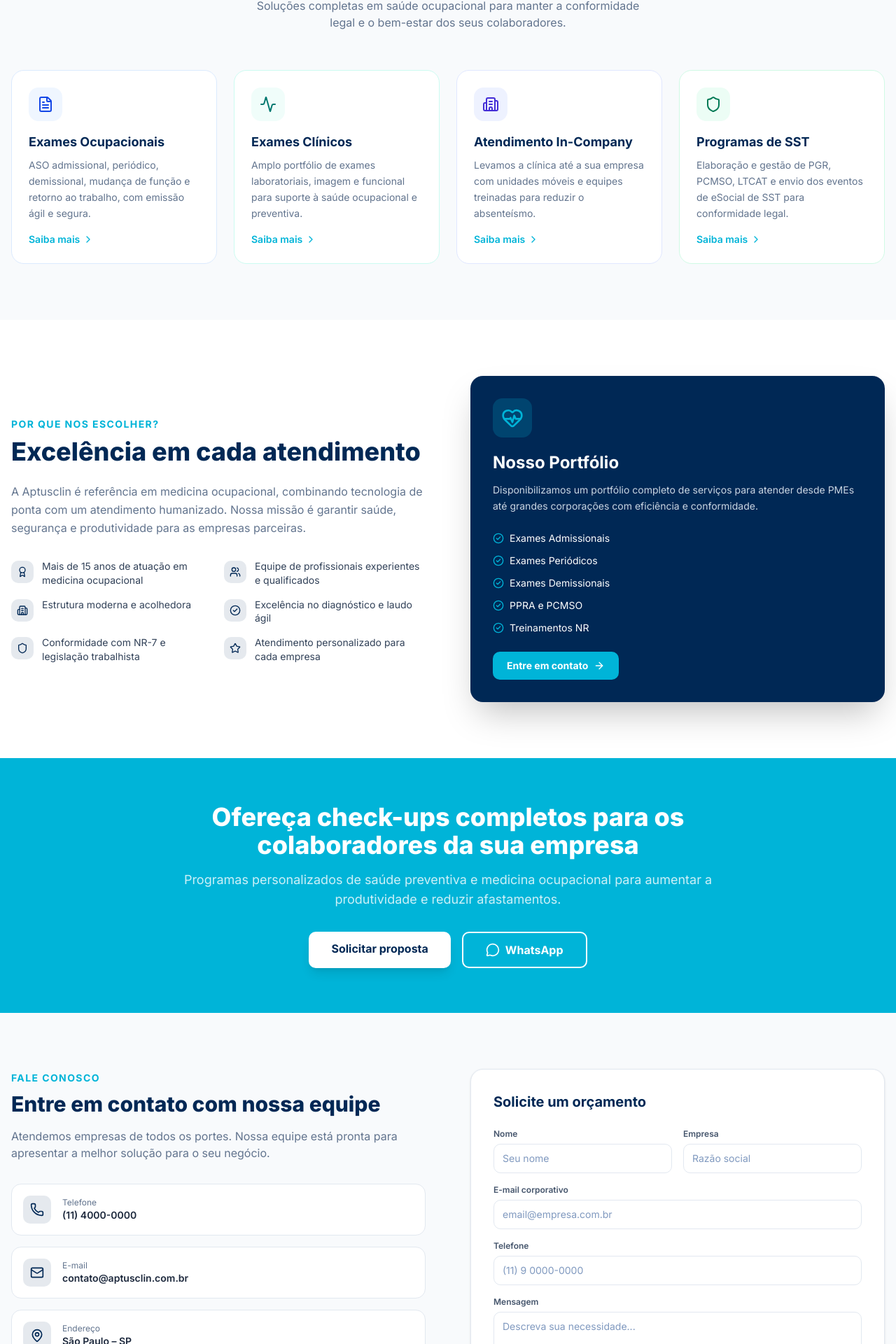
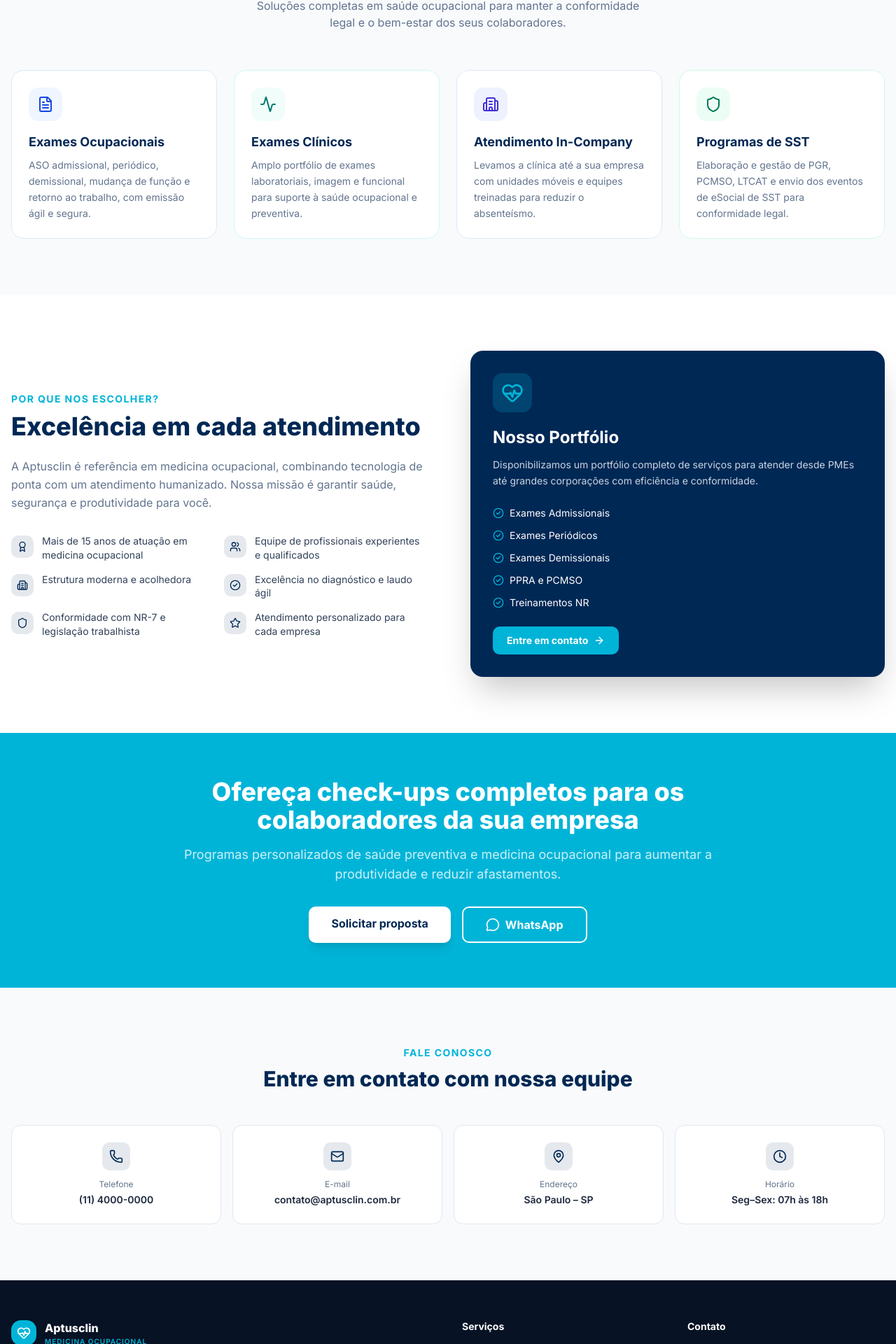
Before and after one commit to sorsolutec/aptusclin, a Next.js app: page / in a window 1280 px wide. Shown: the part 871-2791 px from the top of the page at 70% size. Built offline with nearby package versions, Linux system fonts and the light colour scheme.

Commit message:
fix: simplify page.tsx to resolve 404 error

```diff
--- a/src/app/page.tsx
+++ b/src/app/page.tsx
@@ -90,10 +90,10 @@
             </span>
           </div>
           <Link
-            href="/resultados"
+            href="/portal/agenda"
             className="flex items-center gap-1.5 bg-[#1B8B3A] hover:bg-[#125d27] text-white px-3 py-1 rounded text-xs font-semibold transition-colors"
           >
-            🔒 Resultados de Exames
+            📅 Agendar
           </Link>
         </div>
       </div>
@@ -116,10 +116,10 @@
 
           <div className="flex items-center gap-3">
             <Link
-              href="/login"
+              href="/portal/agenda"
               className="hidden sm:flex items-center gap-2 bg-[#0b3c7d] hover:bg-[#093063] text-white text-sm font-semibold px-4 py-2 rounded-lg transition-colors"
             >
-              Portal do Cliente
+              Agendar
               <ChevronRight className="w-4 h-4" />
             </Link>
             <button className="md:hidden p-2 text-slate-600">
@@ -131,23 +131,16 @@
 
       {/* ===== HERO ===== */}
       <section className="relative bg-[#002855] min-h-[580px] flex items-center overflow-hidden">
-        {/* Background image overlay */}
-        <div
-          className="absolute inset-0 bg-cover bg-center opacity-20"
-          style={{ backgroundImage: 'url(/hero-clinica.png)' }}
-        />
         <div className="absolute inset-0 bg-gradient-to-r from-[#002855] via-[#002855]/90 to-[#002855]/60" />
 
-        <div className="relative max-w-7xl mx-auto px-4 py-20 grid md:grid-cols-2 gap-12 items-center">
+        <div className="relative max-w-7xl mx-auto px-4 py-20 grid md:grid-cols-2 gap-12 items-center w-full">
           <div>
             <div className="inline-flex items-center gap-2 bg-[#00b4d8]/20 border border-[#00b4d8]/30 text-[#00b4d8] text-xs font-semibold px-3 py-1.5 rounded-full mb-6">
               <CheckCircle2 className="w-3.5 h-3.5" />
               Referência em medicina ocupacional
             </div>
             <h1 className="text-4xl md:text-5xl font-extrabold text-white leading-tight mb-5">
-              Eficiência em{' '}
-              <span className="text-[#00b4d8]">exames</span>{' '}
-              ocupacionais para sua empresa
+              Eficiência em exames ocupacionais para sua empresa
             </h1>
             <p className="text-slate-300 text-lg leading-relaxed mb-8">
               Garantimos a saúde e segurança dos seus colaboradores com exames ágeis, laudos precisos e atendimento humanizado. Mais de 15 anos de experiência no mercado.
@@ -209,9 +202,6 @@
                     {s.title}
                   </h3>
                   <p className="text-slate-500 text-sm leading-relaxed">{s.desc}</p>
-                  <div className="flex items-center gap-1 text-[#00b4d8] text-sm font-semibold mt-4">
-                    Saiba mais <ChevronRight className="w-4 h-4" />
-                  </div>
                 </div>
               )
             })}
@@ -228,7 +218,7 @@
               Excelência em cada atendimento
             </h2>
             <p className="text-slate-500 text-base leading-relaxed mb-8">
-              A Aptusclin é referência em medicina ocupacional, combinando tecnologia de ponta com um atendimento humanizado. Nossa missão é garantir saúde, segurança e produtividade para as empresas parceiras.
+              A Aptusclin é referência em medicina ocupacional, combinando tecnologia de ponta com um atendimento humanizado. Nossa missão é garantir saúde, segurança e produtividade para você.
             </p>
             <div className="grid sm:grid-cols-2 gap-4">
               {diferenciais.map(({ icon: Icon, text }) => (
@@ -268,9 +258,6 @@
                 <ArrowRight className="w-4 h-4" />
               </Link>
             </div>
-            {/* Decorative element */}
-            <div className="absolute -top-4 -right-4 w-24 h-24 bg-[#00b4d8]/10 rounded-full -z-10" />
-            <div className="absolute -bottom-4 -left-4 w-16 h-16 bg-[#002855]/10 rounded-full -z-10" />
           </div>
         </div>
       </section>
@@ -305,66 +292,29 @@
 
       {/* ===== CONTATO ===== */}
       <section id="contato" className="py-20 bg-slate-50">
-        <div className="max-w-7xl mx-auto px-4 grid md:grid-cols-2 gap-16">
-          <div>
+        <div className="max-w-7xl mx-auto px-4">
+          <div className="text-center mb-12">
             <span className="text-[#00b4d8] text-sm font-bold uppercase tracking-widest">Fale conosco</span>
-            <h2 className="text-3xl font-extrabold text-[#002855] mt-2 mb-4">
+            <h2 className="text-3xl font-extrabold text-[#002855] mt-2">
               Entre em contato com nossa equipe
             </h2>
-            <p className="text-slate-500 mb-8">
-              Atendemos empresas de todos os portes. Nossa equipe está pronta para apresentar a melhor solução para o seu negócio.
-            </p>
+          </div>
 
-            <div className="space-y-4">
+          <div className="grid grid-cols-1 md:grid-cols-4 gap-4">
             {[
               { icon: Phone, label: 'Telefone', value: '(11) 4000-0000' },
               { icon: Mail, label: 'E-mail', value: 'contato@aptusclin.com.br' },
               { icon: MapPin, label: 'Endereço', value: 'São Paulo – SP' },
               { icon: Clock, label: 'Horário', value: 'Seg–Sex: 07h às 18h' },
             ].map(({ icon: Icon, label, value }) => (
-                <div key={label} className="flex items-center gap-4 p-4 bg-white rounded-xl border border-slate-200">
-                  <div className="w-10 h-10 bg-[#002855]/10 rounded-lg flex items-center justify-center">
+              <div key={label} className="bg-white rounded-xl border border-slate-200 p-6 text-center">
+                <div className="w-10 h-10 bg-[#002855]/10 rounded-lg flex items-center justify-center mb-3 mx-auto">
                   <Icon className="w-5 h-5 text-[#002855]" />
                 </div>
-                  <div>
-                    <p className="text-xs text-slate-500">{label}</p>
+                <p className="text-xs text-slate-500 mb-1">{label}</p>
                 <p className="text-sm font-semibold text-slate-800">{value}</p>
               </div>
-                </div>
             ))}
-            </div>
-          </div>
-
-          {/* Form */}
-          <div className="bg-white rounded-2xl border border-slate-200 shadow-sm p-8">
-            <h3 className="text-xl font-bold text-[#002855] mb-6">Solicite um orçamento</h3>
-            <div className="space-y-4">
-              <div className="grid grid-cols-2 gap-4">
-                <div>
-                  <label className="text-xs font-semibold text-slate-600 mb-1.5 block">Nome</label>
-                  <input type="text" placeholder="Seu nome" className="w-full border border-slate-200 rounded-lg px-3 py-2.5 text-sm focus:outline-none focus:ring-2 focus:ring-[#00b4d8] focus:border-transparent" />
-                </div>
-                <div>
-                  <label className="text-xs font-semibold text-slate-600 mb-1.5 block">Empresa</label>
-                  <input type="text" placeholder="Razão social" className="w-full border border-slate-200 rounded-lg px-3 py-2.5 text-sm focus:outline-none focus:ring-2 focus:ring-[#00b4d8] focus:border-transparent" />
-                </div>
-              </div>
-              <div>
-                <label className="text-xs font-semibold text-slate-600 mb-1.5 block">E-mail corporativo</label>
-                <input type="email" placeholder="email@empresa.com.br" className="w-full border border-slate-200 rounded-lg px-3 py-2.5 text-sm focus:outline-none focus:ring-2 focus:ring-[#00b4d8] focus:border-transparent" />
-              </div>
-              <div>
-                <label className="text-xs font-semibold text-slate-600 mb-1.5 block">Telefone</label>
-                <input type="tel" placeholder="(11) 9 0000-0000" className="w-full border border-slate-200 rounded-lg px-3 py-2.5 text-sm focus:outline-none focus:ring-2 focus:ring-[#00b4d8] focus:border-transparent" />
-              </div>
-              <div>
-                <label className="text-xs font-semibold text-slate-600 mb-1.5 block">Mensagem</label>
-                <textarea rows={4} placeholder="Descreva sua necessidade..." className="w-full border border-slate-200 rounded-lg px-3 py-2.5 text-sm focus:outline-none focus:ring-2 focus:ring-[#00b4d8] focus:border-transparent resize-none" />
-              </div>
-              <button className="w-full bg-[#002855] hover:bg-[#001a3d] text-white font-bold py-3 rounded-lg transition-colors">
-                Enviar mensagem
-              </button>
-            </div>
           </div>
         </div>
       </section>
@@ -414,8 +364,8 @@
         <div className="border-t border-white/10">
           <div className="max-w-7xl mx-auto px-4 py-5 flex flex-wrap items-center justify-between gap-4">
             <p className="text-slate-500 text-xs">© 2025 Aptusclin – Medicina Ocupacional. Todos os direitos reservados.</p>
-            <Link href="/login" className="text-[#00b4d8] hover:underline text-xs font-semibold flex items-center gap-1">
-              🔒 Portal do Cliente
+            <Link href="/portal/agenda" className="text-[#00b4d8] hover:underline text-xs font-semibold flex items-center gap-1">
+              📅 Agendar
             </Link>
           </div>
         </div>
```
Lines whose indentation alone changed are shown as unchanged.
